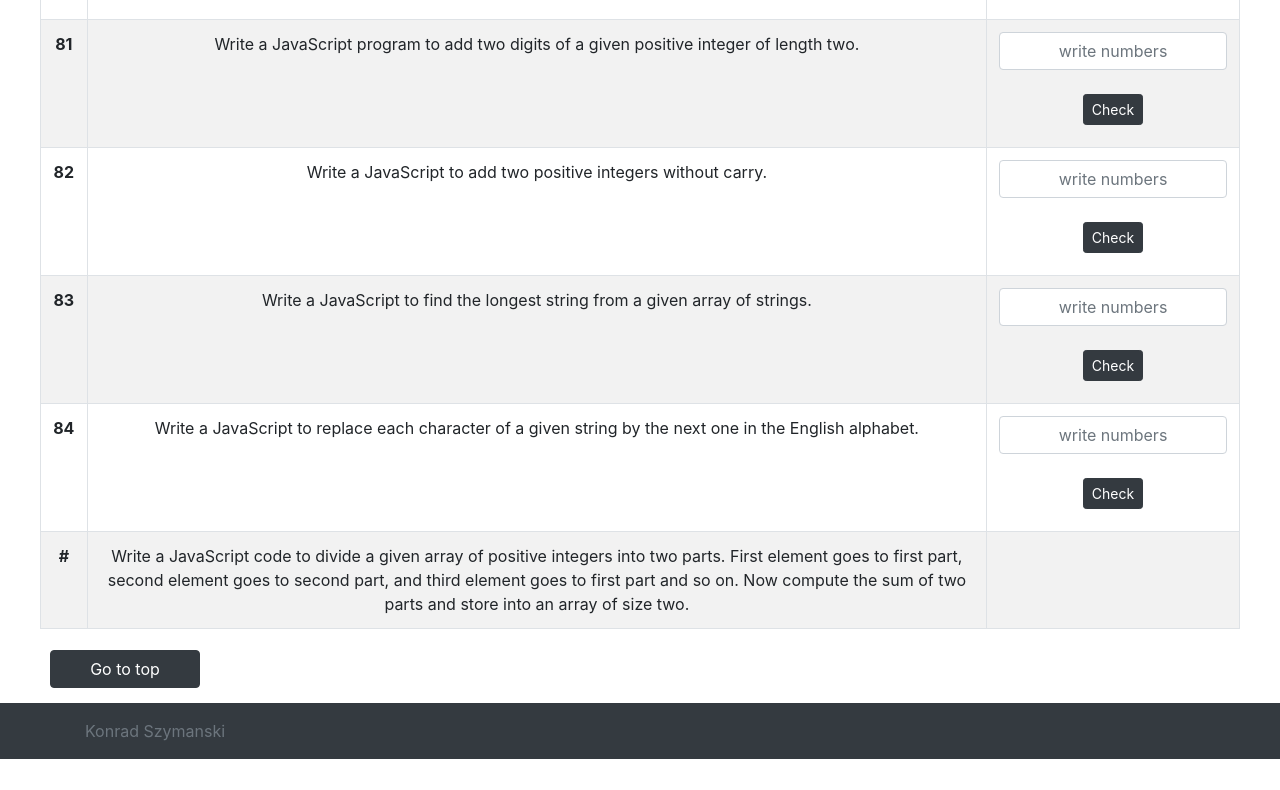
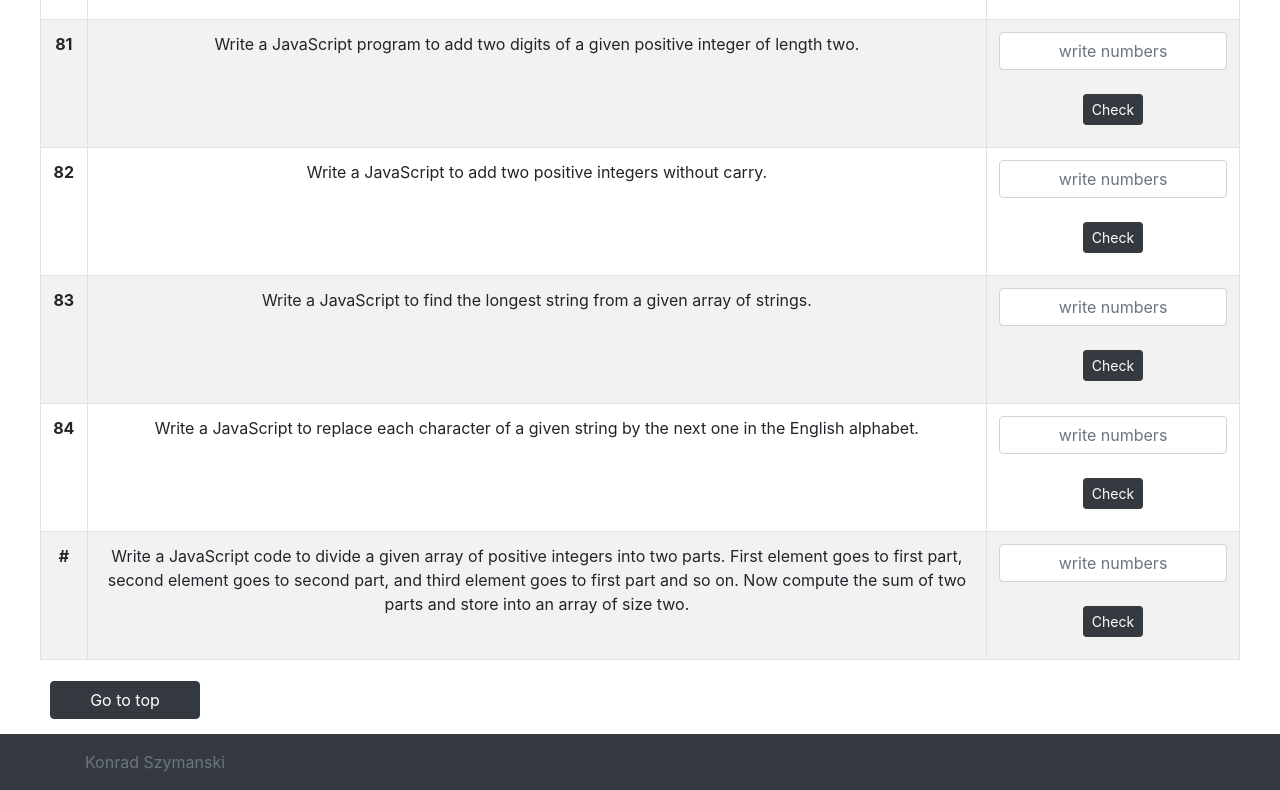
Before and after one commit to konradszymanski/JavaScript-basic, a plain HTML site: page index.html in a window 1280 px wide. Shown: the part 9983-10773 px from the top of the page. Before the commit the page ends 10742 px from the top, so only its background shows below. Drawn offline with nearby package versions, Linux system fonts and the light colour scheme.

Commit message:
Update index.html

```diff
--- a/index.html
+++ b/index.html
@@ -1232,7 +1232,11 @@ Write a JavaScript program to swap the first and the last elements of given arra
                     Write a JavaScript code to divide a given array of positive integers into two parts. First element goes to first part, second element goes to second part, and third element goes to first part and so on. Now compute the sum of two parts and store into an array of size two.
                 </td>
                 <td id="task">
-                    <p class="answer" id="taskans"></p>
+                    <input type="text" id="task85" class="form-control" placeholder="write numbers" aria-label=""
+                    aria-describedby=" basic-addon2">
+                </br>
+                <button type="button" class="btn btn-dark btn-sm" onclick="task85()">Check</button>
+                    <p class="answer" id="task85ans"></p>
                 </td>
             </tr>
             <!--task-->
```
